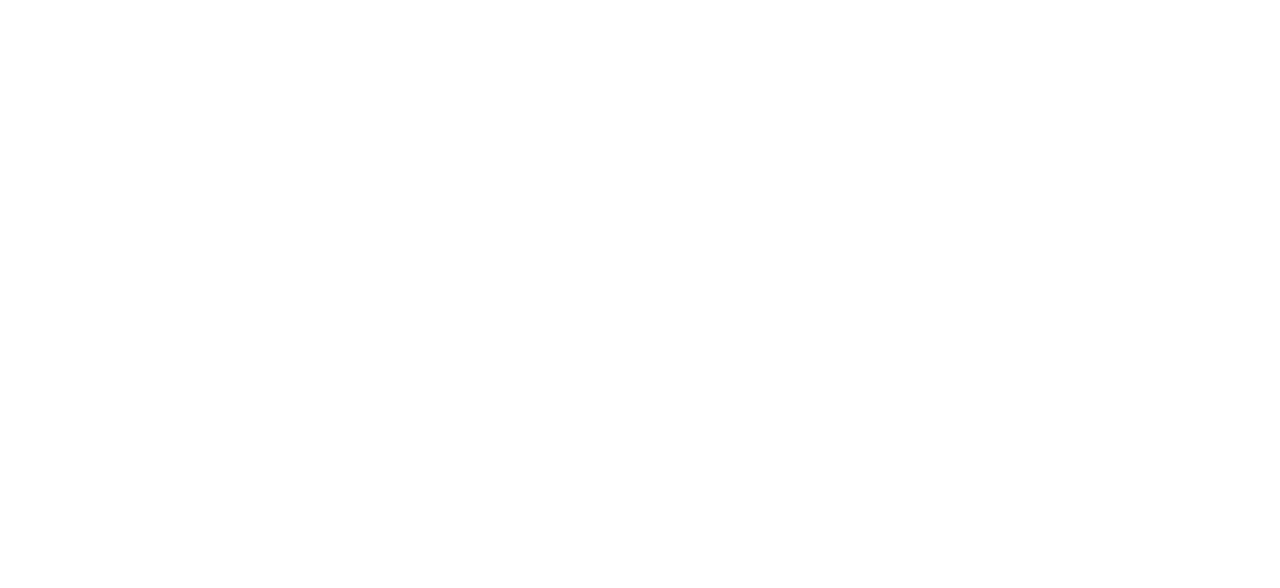
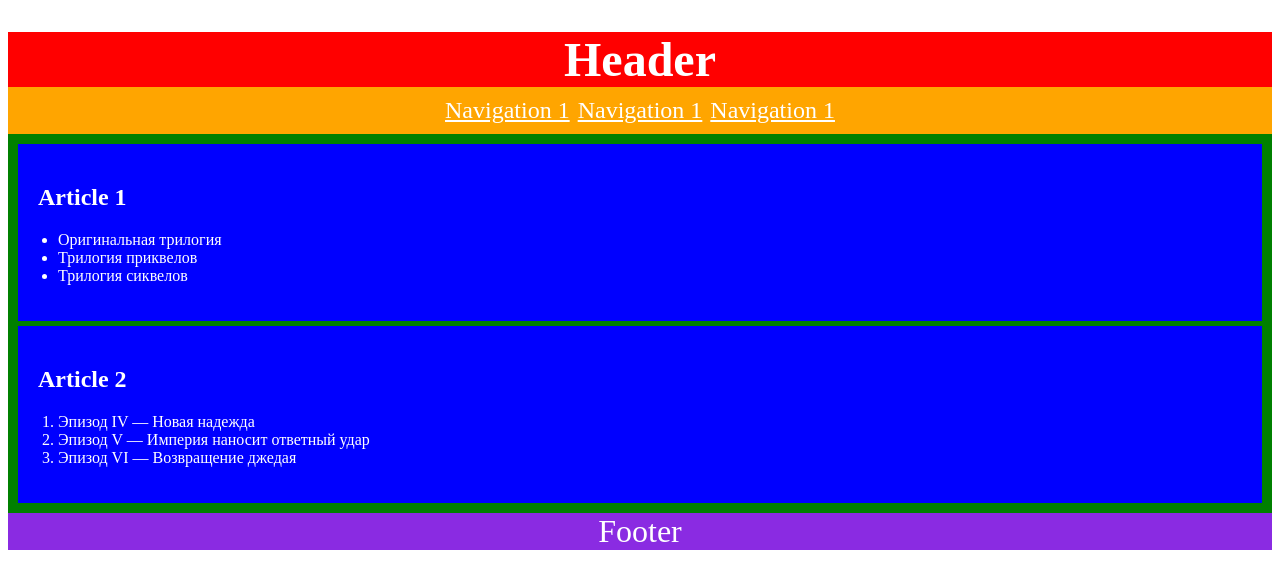
Before and after one commit to js-tasks-ru/htmlcss-20230911-4_aleksandr-suhin, a website: page 02-dz0/01-semantic-mockup/solution.html in a window 1280 px wide. Drawn offline with Linux system fonts and the light colour scheme.

Commit message:
add solution for 1-module 2-task

```diff
--- a/02-dz0/01-semantic-mockup/solution.html
+++ b/02-dz0/01-semantic-mockup/solution.html
@@ -1,4 +1,33 @@
 <!DOCTYPE html>
 <html lang="ru">
-    <!-- Ваше решение -->
+    <header>
+        <link rel="stylesheet" href="styles.css"/>
+        <h1>Header</h1>
+        <nav>
+           <a href="#">Navigation 1</a>
+           <a href="#">Navigation 1</a>
+           <a href="#">Navigation 1</a>
+        </nav>
+    </header>
+    <main>
+        <article>
+            <h2>Article 1</h2>
+            <ul>
+                <li>Оригинальная трилогия</li>
+                <li>Трилогия приквелов</li>
+                <li>Трилогия сиквелов</li>
+            </ul>
+        </article>
+        <article>
+            <h2>Article 2</h2>
+            <ol>
+                <li>Эпизод IV — Новая надежда</li>
+                <li>Эпизод V — Империя наносит ответный удар</li>
+                <li>Эпизод VI — Возвращение джедая</li>
+            </ol>
+        </article>
+    </main>
+    <footer>
+        Footer
+    </footer>
 </html>
--- /dev/null
+++ b/02-dz0/01-semantic-mockup/styles.css
@@ -0,0 +1,41 @@
+header h1 {
+    background-color: red;
+    color: white;
+    text-align: center;
+    font-size: 300%;
+    margin-bottom: 0px;
+}
+
+header nav{
+    text-align: center;
+    background-color: orange;
+    padding: 10px;
+}
+header nav a {
+    color: white;
+    font-size: x-large;
+    margin: 2px;
+}
+
+main {
+    background-color: green;
+    padding: 5px;
+}
+
+main article {
+    background-color: blue;
+    color: white;
+    padding: 20px;
+    margin: 5px;
+}
+
+main article ul, ol {
+    padding-left: 20px;
+}
+
+footer {
+    background-color: blueviolet;
+    color: white;
+    text-align: center;
+    font-size: xx-large;
+}
```
